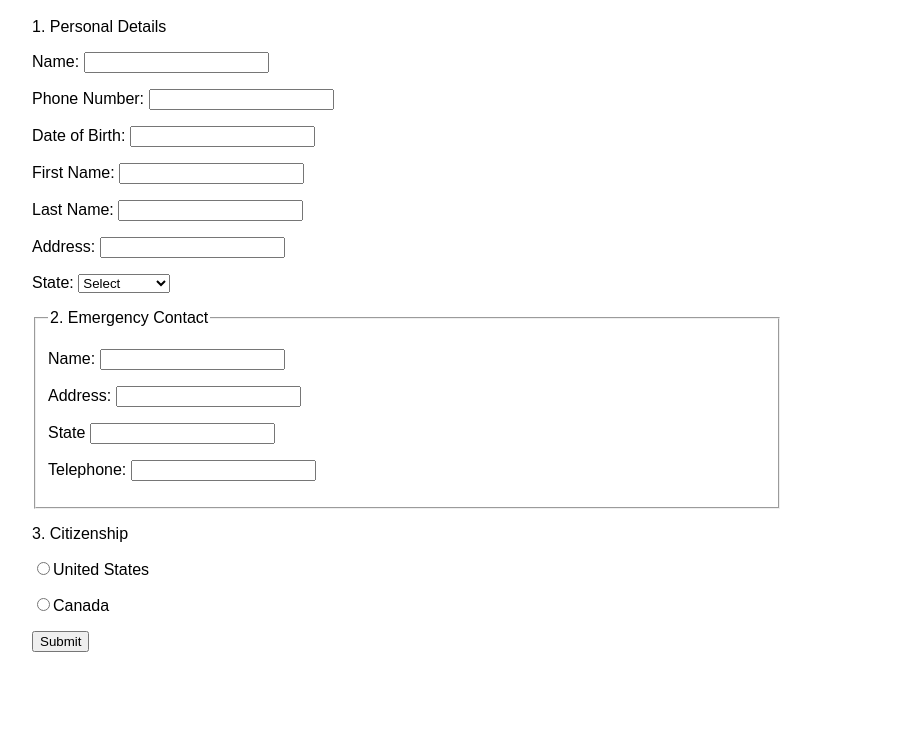
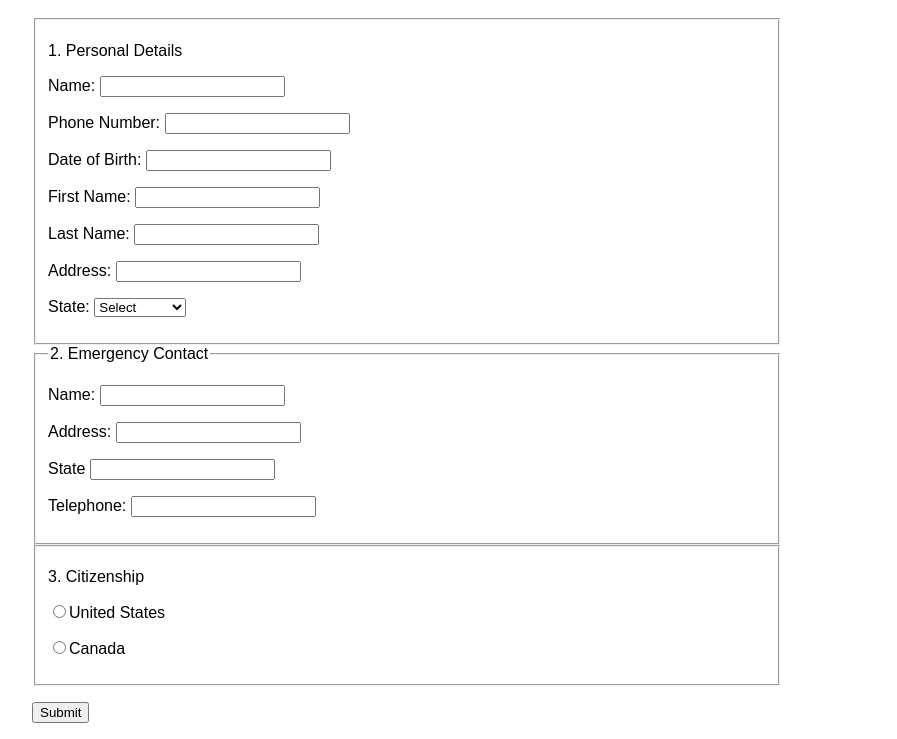
Before and after one commit to toph-goes-up/accessibility, a plain HTML site: page index.html in a window 1280 px wide. Shown: the part 136-875 px from the top of the page, without its empty margins (233-1130 px from the left). Before the commit the page ends 804 px from the top, so only its background shows below. Drawn offline with Linux system fonts and the light colour scheme.

Commit message:
fixed most of index.  Radio labels made no sense, pretty sure the radios were written wrong to begin with.

```diff
--- a/index.html
+++ b/index.html
@@ -1,5 +1,5 @@
 <!DOCTYPE html>
-<html>
+<html lang='en'>
   <head>
     <meta charset="utf-8">
     <title>Accessibility Forms</title>
@@ -16,27 +16,28 @@
     <div class="content">
       <h1>Application form</h1>
 
+      <fieldset>
       <form action="" method="post" name="form1" id="form1">
       <p>1. Personal Details</p>
-      <p>Name:
+      <p><label for='textfield'>Name:</label>
       <input type="text" id="textfield"></p>
 
-      <p>Phone Number:
+      <p><label for='textfield3'>Phone Number:</label>
       <input type="text" id="textfield3"></p>
 
-      <p>Date of Birth:
+      <p><label for='textfield2'>Date of Birth:</label>
       <input type="text" tabindex="-1" id="textfield2"></p>
 
-      <p><label for="textfield4">First Name:
+      <p><label for="textfield4">First Name:</label>
       <input type="text" id="textfield4"></p>
 
-      <p>Last Name:
+      <p><label for='textfield5'>Last Name:</label>
       <input type="text" tabindex="4" id="textfield5"></p>
 
       <p><label for="address">Address:</label>
-      <input type="text"></p>
+      <input type="text" id='address'></p>
 
-      <p>State:
+      <p><label for='state'>State:</label>
        <select id="state">
         <option value="0">Select</option>
         <option value="Arizona">Arizona</option>
@@ -49,25 +50,28 @@
         <option value="Wyoming">Wyoming</option>
       </select>
       </p>
+      </fieldset>
 
       <fieldset>
       <legend>2. Emergency Contact</legend>
-      <p><label>Name:</label>
+      <p><label for='textfield13'>Name:</label>
       <input type="text" id="textfield13"></p>
 
-      <p><label>Address:</label>
+      <p><label for='textfield14'>Address:</label>
       <input type="text" id="textfield14"></p>
 
-      <p><label>State</label>
+      <p><label for='textfield15'>State</label>
       <input type="text" id="textfield15"></p>
 
-      <p><label>Telephone:</label>
+      <p><label for='textfield16'>Telephone:</label>
       <input type="text" id="textfield16"></p>
       </fieldset>
 
+      <fieldset>
       <p>3. Citizenship</p>
       <p><input type="radio">United States</p>
       <p><input type="radio">Canada</p>
+      </fieldset>
 
       <p><input type="submit" value="Submit" id="button" name="button"></p>
       </form>
```
